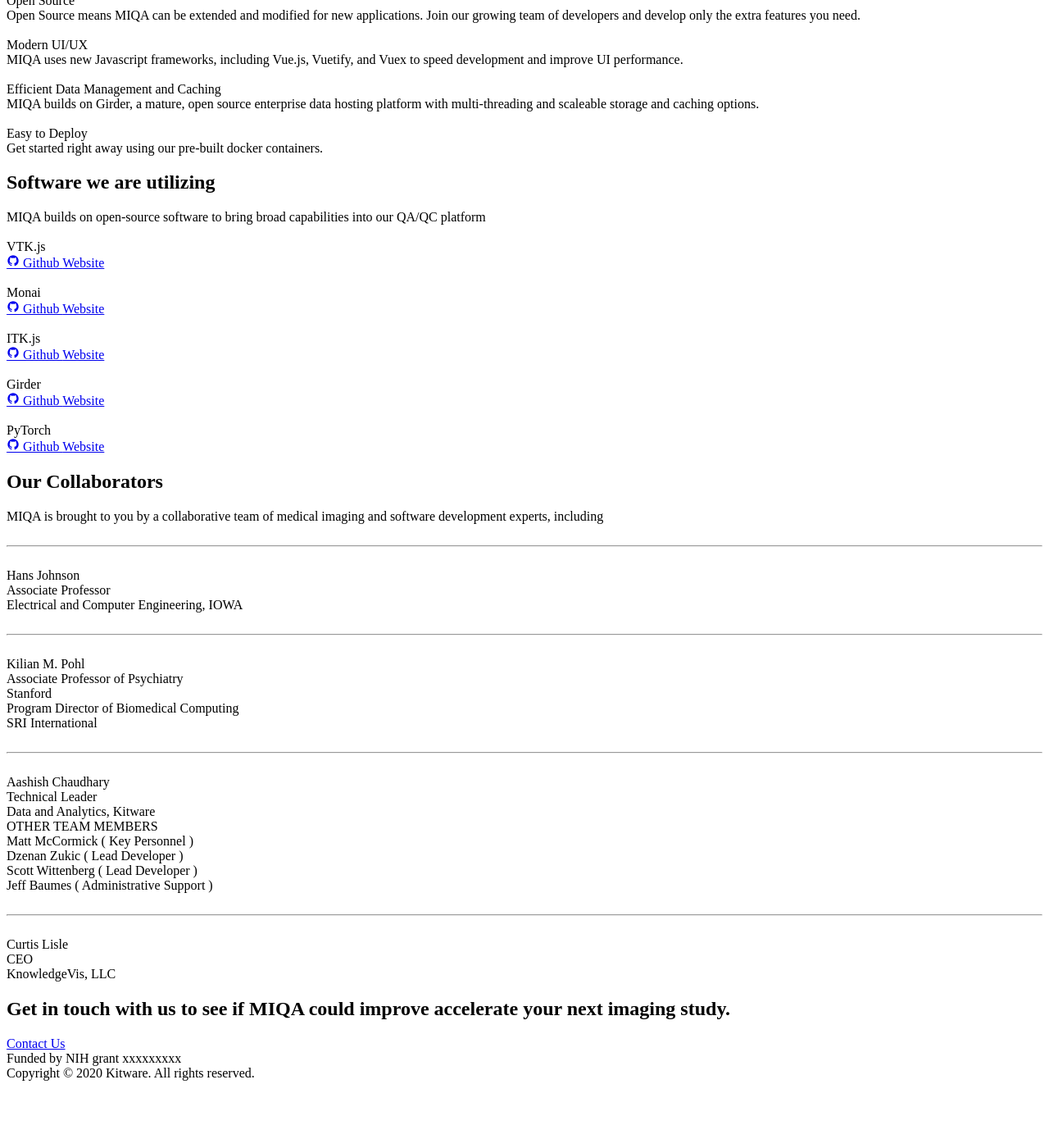
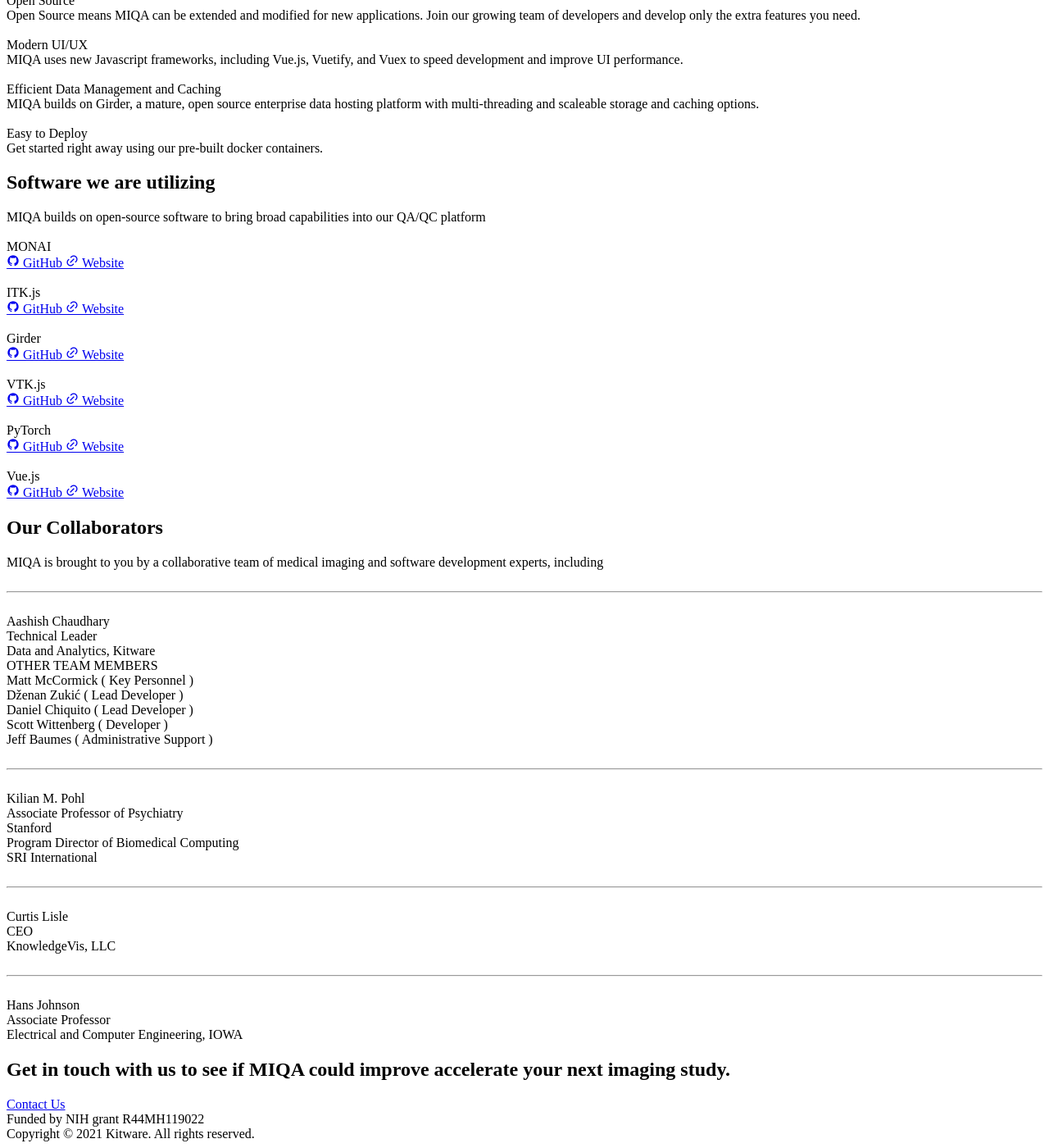
Before and after one commit to OpenImaging/miqa-phase1, a Jekyll site: the page built from docs/_pages/index.md, in a window 1280 px wide and 1400 px high, scrolled down 591 px. Shown: the whole window at 82% size. Built offline with Jekyll 4.4.1, drawn with Linux system fonts in a browser that asks for light colours; our own code applies the rules of GitHub Pages for plain Markdown files; before the commit the page ends 1917 px from its top, so only the background shows below that; some of the changed text lies outside the part shown.

Commit message:
Website updates

```diff
--- a/docs/_config.yml
+++ b/docs/_config.yml
@@ -6,7 +6,7 @@ markdown: kramdown
 download_link: https://github.com/OpenImaging/miqa
 
 # Footer Info
-footer_license: 'Copyright © 2020 Kitware. All rights reserved.'
+footer_license: 'Copyright © 2021 Kitware. All rights reserved.'
 footer_links:
   # - title: Privacy Policy
   #   url: #
--- a/docs/_includes/footnote.html
+++ b/docs/_includes/footnote.html
@@ -1,6 +1,6 @@
 <div class="lg:flex">
     <div class="w-full lg:w-2/3">
-        <h2 class="font-light text-xl text-secondary-500 mb-4">{{ page.footnote }}</h2>
+        <h2 class="font-light text-xl text-secondary-500 mb-4 mt-2">{{ page.footnote }}</h2>
     </div>
     <div>
         <a href="{{ page.contact }}" class="button is-primary py-2 px-6 text-md">
--- a/docs/_includes/hero.html
+++ b/docs/_includes/hero.html
@@ -1,4 +1,4 @@
-<div class="bg-cover" style="background-image: url('{{ page.hero_image | prepend: site.baseurl }}');">
+<div class="bg-cover bg-opacity-50" style="background-image:linear-gradient(#0097d977, #0097d9ee), url('{{ page.hero_image | prepend: site.baseurl }}');">
   <div class="py-80 pb-24 text-center">
     <div>
       <h1 class="text-white text-shadow-2xl">
@@ -7,14 +7,10 @@
           <span class="text-white px-12">{{ page.hero_description }}</span>
         </span>
       </h1>
-      <!-- <a href="{{ page.learn_more_link }}" class="button is-white justify-between mt-8 mx-2 px-12 text-md"
-        target="_blank">
-        Learn More
-      </a> -->
       <a href="{{ page.github_link }}" class="button is-white is-outline has-icon icon-left mt-8 mx-2 text-md"
         target="_blank">
-        <i class="ri-github-fill text-2xl px-3"></i>
-        <span class="pl-2">View on Github</span>
+        <i class="ri-github-fill text-2xl px-1"></i>
+        <span class="pl-2">View on GitHub</span>
       </a>
     </div>
   </div>
--- a/docs/_includes/software.html
+++ b/docs/_includes/software.html
@@ -11,14 +11,15 @@
         <!-- <i class="block mb-2 text-primary-500 text-4xl">{{ feature.icon }} </i> -->
         <div>
             <div class="text-xl mt-4 font-black text-secondary-800">{{ item.name }}</div>
-            <a href="{{ item.github }}" class="button is-secondary is-outline has-icon icon-left py-2 px-3 mt-2 text-md"
+            <a href="{{ item.github }}" class="button is-secondary is-outline py-2 px-4 rounded inline-flex items-center text-md"
                 target="_blank">
-                <i class="ri-github-fill ml-2 text-lg px-1"></i>
-                Github
+                <i class="ri-github-fill mr-2 w-4 text-lg"></i>
+                <span>GitHub</span>
             </a>
-            <a href="{{ item.link }}" class="button is-secondary justify-between py-2 px-2 mt-2 text-md"
+            <a href="{{ item.link }}" class="button is-secondary py-2 px-4 rounded inline-flex items-center text-md"
                 target="_blank">
-                Website
+                <i class="ri-link mr-2 w-4 text-lg"></i>
+                <span>Website</span>
             </a>
         </div>
     </div>
--- a/docs/_pages/index.md
+++ b/docs/_pages/index.md
@@ -42,46 +42,34 @@ features:
 software_title: 'Software we are utilizing'
 software_description: 'MIQA builds on open-source software to bring broad capabilities into our QA/QC platform'
 software:
-  - name: VTK.js
-    icon: img/software_logos/vtk-js.png
-    link: 'https://kitware.github.io/vtk-js/index.html'
-    github: 'https://github.com/kitware/vtk-js'
-  - name: Monai
+  - name: MONAI
     icon: img/software_logos/monai.png
     link: 'https://monai.io/'
     github: 'https://github.com/Project-MONAI'
   - name: ITK.js
-    icon: img/software_logos/itk.png
+    icon: img/software_logos/itkjs.png
     link: 'https://insightsoftwareconsortium.github.io/itk-js/index.html'
     github: 'https://github.com/InsightSoftwareConsortium/itk-js'
   - name: Girder
     icon: img/software_logos/girder.png
     link: 'https://girder.readthedocs.io/en/latest/#'
     github: 'https://github.com/girder/girder'
+  - name: VTK.js
+    icon: img/software_logos/vtk-js.png
+    link: 'https://kitware.github.io/vtk-js/index.html'
+    github: 'https://github.com/kitware/vtk-js'
   - name: PyTorch
     icon: img/software_logos/pytorch.png
     link: 'https://pytorch.org/'
     github: 'https://github.com/pytorch/pytorch'
+  - name: Vue.js
+    icon: img/software_logos/vuejs.png
+    link: 'https://vuejs.org/'
+    github: 'https://github.com/vuejs/vue'
 
 collabrators_title: 'Our Collaborators'
 collabrators_description: 'MIQA is brought to you by a collaborative team of medical imaging and software development experts, including'
 collabrators:
-  - name: 'Hans Johnson'
-    photo: img/collaborators/Hans-Johnson.png
-    university-logo: img/collaborators/IOWA.png
-    link: https://www.kitware.com/aashish-chaudhary/
-    titles:
-    - title: 'Associate Professor'
-      department: 'Electrical and Computer Engineering, IOWA'
-  - name: 'Kilian M. Pohl'
-    photo: img/collaborators/Kilian-M-Pohl.png
-    university-logo: img/collaborators/Stanford.png
-    link:
-    titles:
-      - title: 'Associate Professor of Psychiatry'
-        department: 'Stanford'
-      - title: 'Program Director of Biomedical Computing'
-        department: 'SRI International'
   - name: 'Aashish Chaudhary'
     photo: img/collaborators/Aashish-Chaudhary.png
     university-logo: img/collaborators/Kitware.png
@@ -92,12 +80,23 @@ collabrators:
     team:
     - name: 'Matt McCormick'
       title: 'Key Personnel'
-    - name: 'Dzenan Zukic'
+    - name: 'Dženan Zukić'
+      title: 'Lead Developer'
+    - name: 'Daniel Chiquito'
       title: 'Lead Developer'
     - name: 'Scott Wittenberg'
-      title: 'Lead Developer'
+      title: 'Developer'
     - name: 'Jeff Baumes'
       title: 'Administrative Support'
+  - name: 'Kilian M. Pohl'
+    photo: img/collaborators/Kilian-M-Pohl.png
+    university-logo: img/collaborators/Stanford.png
+    link:
+    titles:
+      - title: 'Associate Professor of Psychiatry'
+        department: 'Stanford'
+      - title: 'Program Director of Biomedical Computing'
+        department: 'SRI International'
   - name: 'Curtis Lisle'
     photo: img/collaborators/Curtis-Lisle.png
     university-logo: img/collaborators/Kvis.png
@@ -105,12 +104,19 @@ collabrators:
     titles:
     - title: 'CEO'
       department: 'KnowledgeVis, LLC'
+  - name: 'Hans Johnson'
+    photo: img/collaborators/Hans-Johnson.png
+    university-logo: img/collaborators/IOWA.png
+    link: https://www.kitware.com/aashish-chaudhary/
+    titles:
+    - title: 'Associate Professor'
+      department: 'Electrical and Computer Engineering, IOWA'
 
 #Foot Notes
 footnote: Get in touch with us to see if MIQA could improve accelerate your next imaging study.
 contact: https://www.kitware.com/contact-us/
 funding-note: Funded by NIH grant
-funding-number: xxxxxxxxx
+funding-number: R44MH119022
 ---
 
 # **M**edical **I**mage **Q**uality **A**ssurance **(MIQA)**
```
Also changed, not shown: docs/img/icons/MultiSite.png, docs/img/software_logos/itkjs.png (added), docs/img/software_logos/vuejs.png (added).
